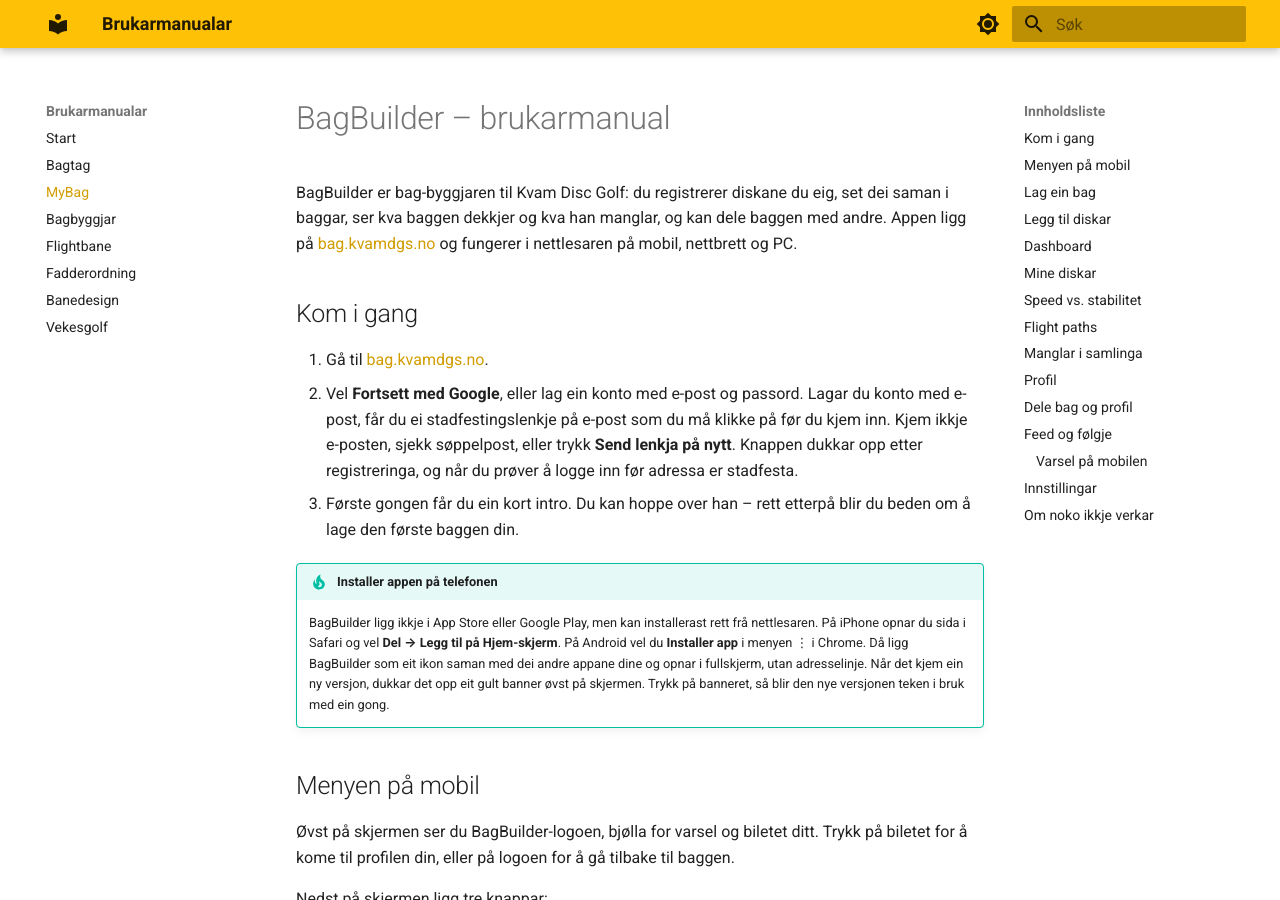
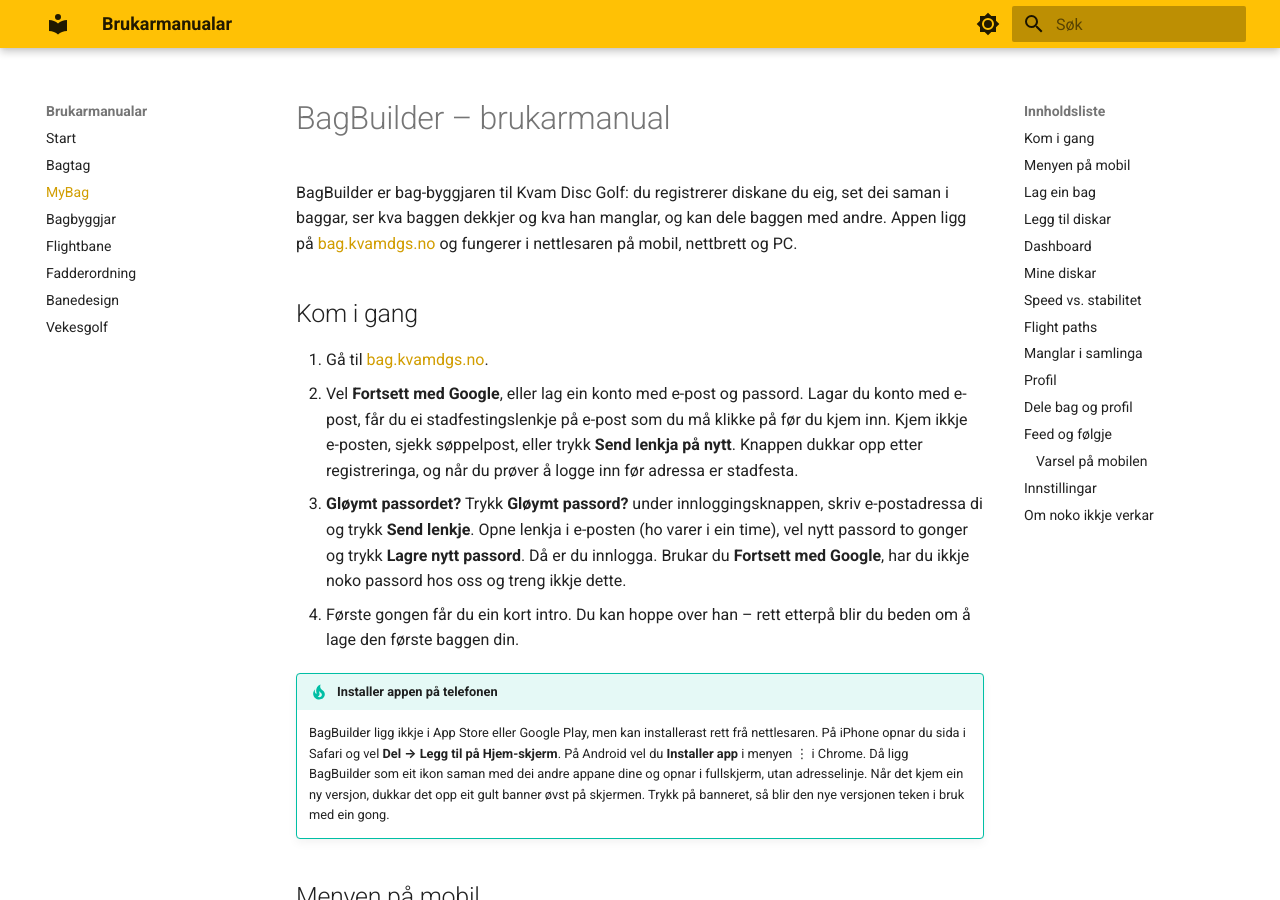
Before and after one commit to hanses89/manuals, an MkDocs documentation site: the page built from docs/bag.md, in a window 1280 px wide and 900 px high. Built offline with MkDocs 1.6.1 and Material for MkDocs 9.7.7, drawn with Linux system fonts in a browser that asks for light colours; some of the changed text lies outside the part shown.

Commit message:
manual: sync from bag.kvamdgs.no @ 9f192dd9a371a16e97b4b2af3e9ca3be69632907

```diff
--- a/docs/bag.md
+++ b/docs/bag.md
@@ -14,7 +14,12 @@ nettbrett og PC.
    klikke på før du kjem inn. Kjem ikkje e-posten, sjekk søppelpost, eller
    trykk **Send lenkja på nytt**. Knappen dukkar opp etter registreringa, og
    når du prøver å logge inn før adressa er stadfesta.
-3. Første gongen får du ein kort intro. Du kan hoppe over han – rett etterpå
+3. **Gløymt passordet?** Trykk **Gløymt passord?** under innloggingsknappen,
+   skriv e-postadressa di og trykk **Send lenkje**. Opne lenkja i e-posten
+   (ho varer i ein time), vel nytt passord to gonger og trykk **Lagre nytt
+   passord**. Då er du innlogga. Brukar du **Fortsett med Google**, har du
+   ikkje noko passord hos oss og treng ikkje dette.
+4. Første gongen får du ein kort intro. Du kan hoppe over han – rett etterpå
    blir du beden om å lage den første baggen din.
 
 !!! tip "Installer appen på telefonen"
@@ -174,6 +179,9 @@ baggar og innlegg dei skriv. Du kan like og kommentere, og på profilen til ein
 annan spelar trykkjer du **Følg**. Bjølla oppe til høgre viser varsel om nye
 kommentarar, likes og følgjarar.
 
+Kommentarane dine kan du slette med **Slett**. Har andre svart på kommentaren,
+står svara att, og kommentaren din blir vist som «[sletta]».
+
 ### Varsel på mobilen
 
 Når du har lagt inn dei første diskane, spør appen om du vil ha varsel på
@@ -205,6 +213,8 @@ verande der du var, og tilbake-knappen går til førre side i appen.
 
 - **«Under vedlikehald»** tyder at appen er teken ned ei lita stund. Prøv igjen
   om litt.
+- **«Noko gjekk gale»** tyder at ei side krasja. Trykk **Last på nytt**. Skjer
+  det rett etter ein ny versjon, lastar appen seg på nytt av seg sjølv.
 - **Diskar eller baggar som ikkje dukkar opp:** last sida på nytt. Appen hentar
   data frå nettet, så ei ustabil linje på banen kan gi tomme lister.
 - **Lurer du på korleis noko verkar?** Opne **📖 Brukarmanual** i menyen
```
